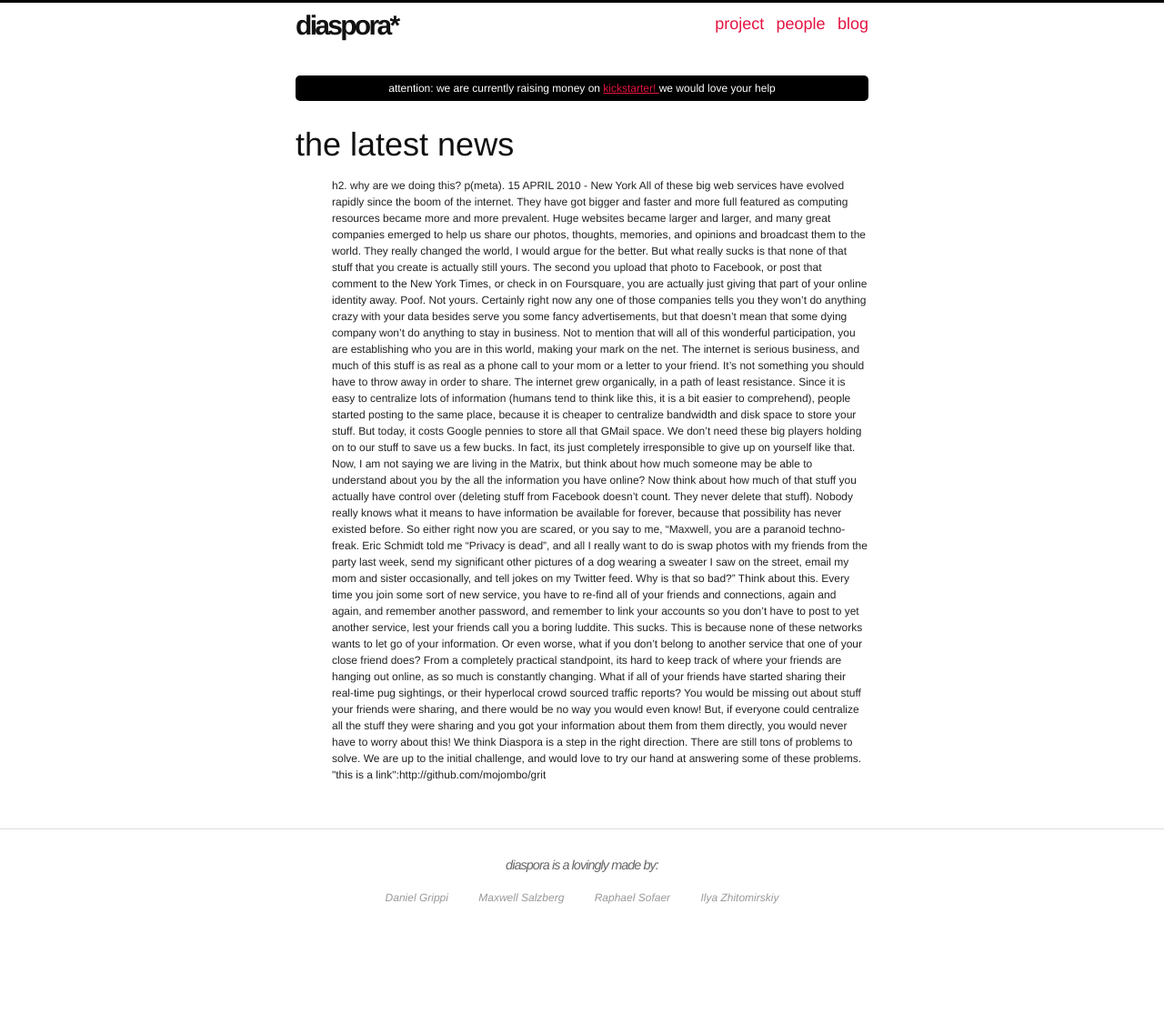
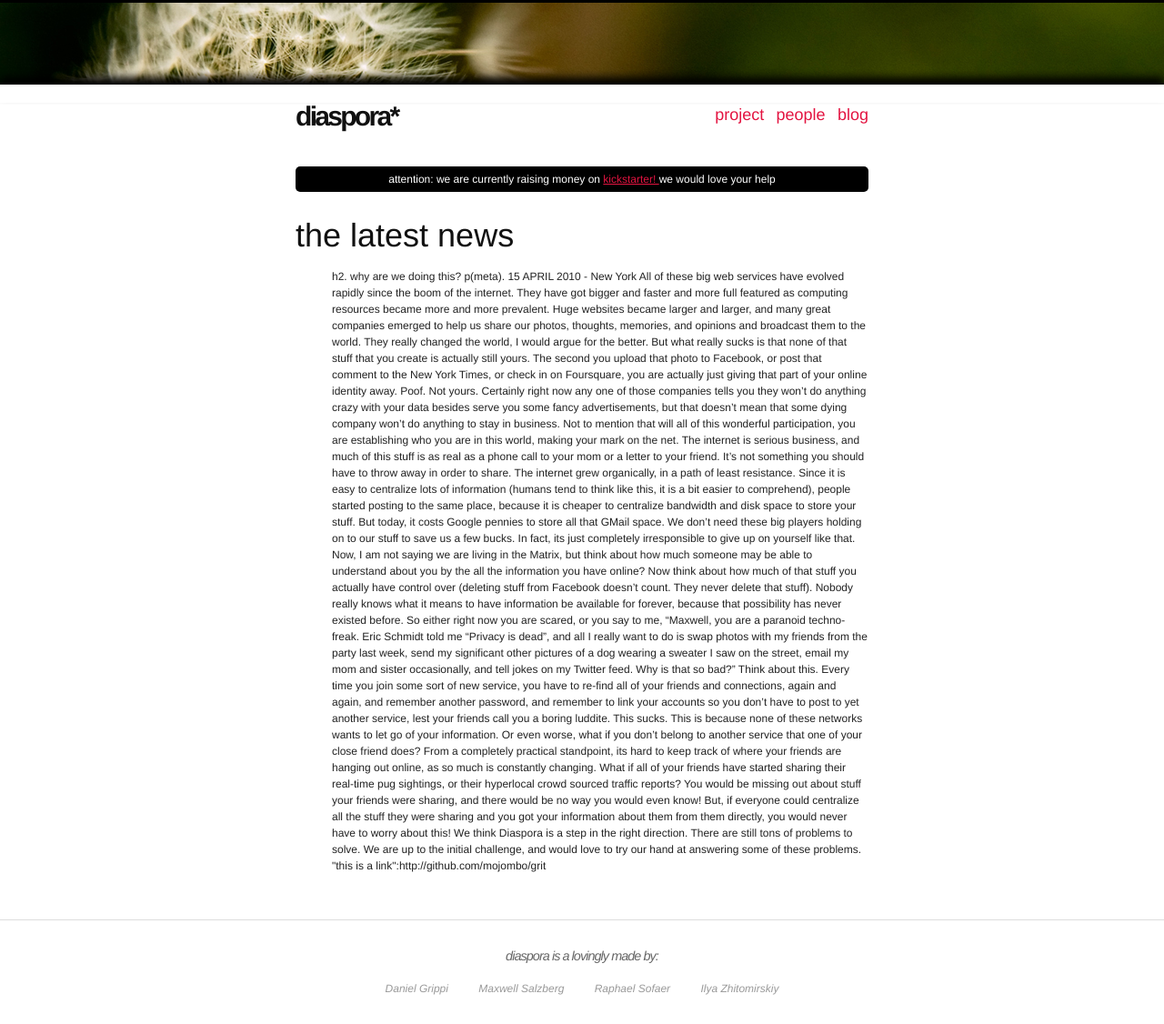
Before and after one commit to maxwell/diaspora_public_site, a Jekyll site: the page built from index.html, in a window 1280 px wide. Shown: the whole page at 91% size. Built offline with Jekyll 4.4.1, drawn with Linux system fonts in a browser that asks for light colours; Markdown is read by kramdown in place of the engine named in the settings; the list of posts is cut into pages by our own code; before the commit the page ends 1026 px from its top, so only the background shows below that.

Commit message:
top header in place.

```diff
--- a/_layouts/default.html
+++ b/_layouts/default.html
@@ -8,6 +8,8 @@
    <link rel="stylesheet" href="/css/core.css" type="text/css" media="screen, projection" />
 </head>
 <body>
+	<div id="sliver"></div>
+	<div id="shadow"></div>
 	<div class="container">
 		<div id="header" class="span-16 prepend-4">
 			<h1 class="title">diaspora*</h1>
--- a/css/core.css
+++ b/css/core.css
@@ -3,7 +3,7 @@ a { color: #e31441; }
 
 body { border-top: 3px solid #000; }
 
-div#header { margin: 10px 0 40px 0; }
+div#header { margin: 0 0 40px 0; }
 
 div#header > h1.title {
 	font-size: 30px;
@@ -95,3 +95,14 @@ div#home p + p {
 div#home {
 	margin-left: 40px
 }
+
+div#sliver {
+	height: 90px;
+	background: url('../images/dandy.jpg') 0 680px;
+}
+
+div#shadow {
+	-webkit-box-shadow: 0 -8px 10px #000;
+	background-color: #fff;
+	height: 20px;
+}
```
Also changed, not shown: images/dandy.jpg (added), 8 other files.
